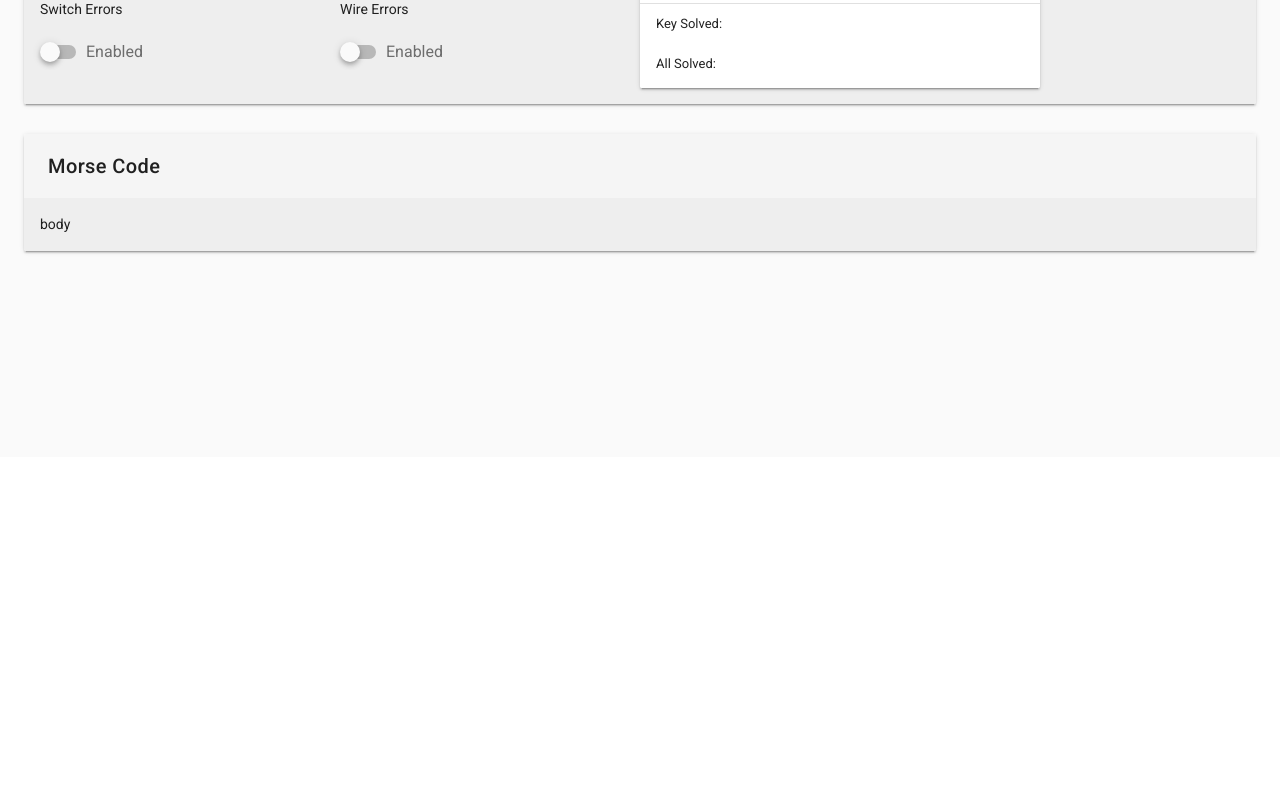
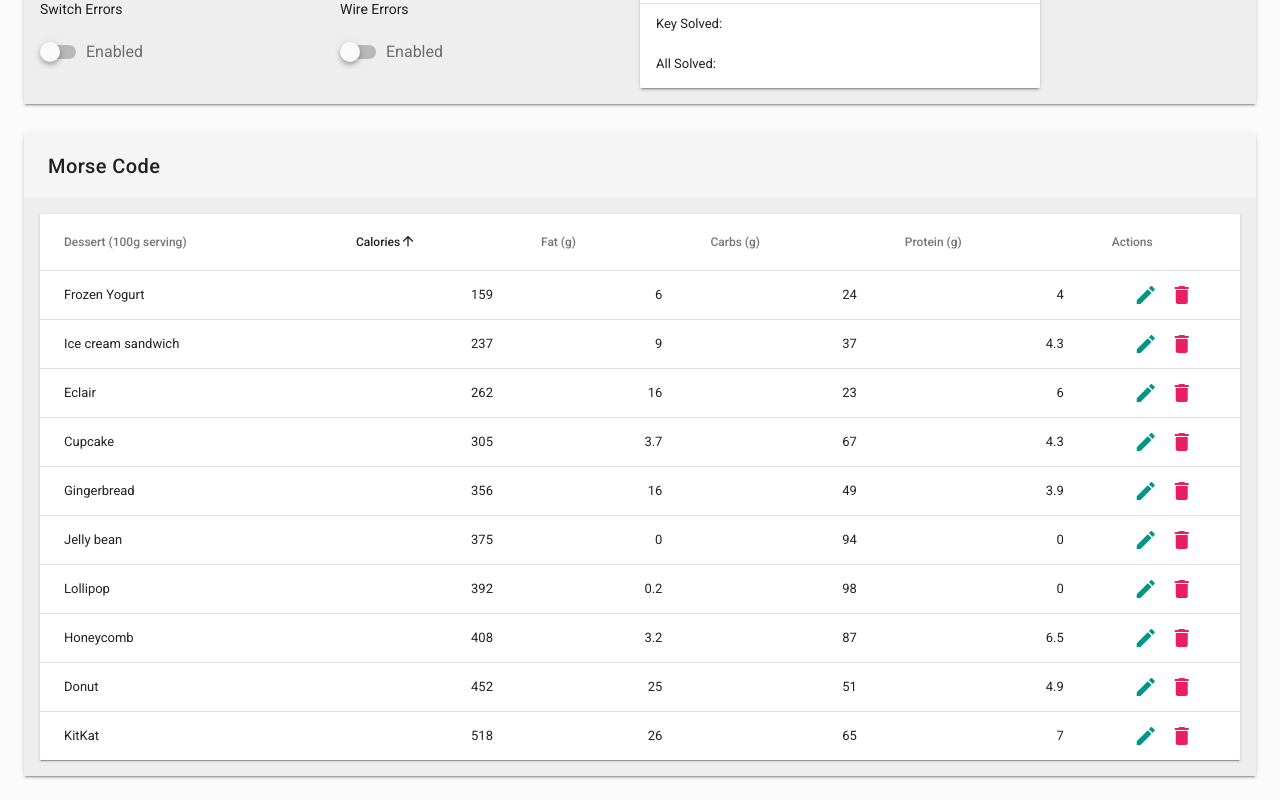
Before and after one commit to kevinclement/exitpuzzles-web-admin, a Vue app: page /#/control in a window 1280 px wide. Before the commit this address led to /#/. Shown: the part 343-1143 px from the top of the page. Before the commit the page ends 800 px from the top, so only its background shows below. Built offline with nearby package versions, Linux system fonts and the light colour scheme; what vuefire would draw is missing.

Commit message:
sample dessert table before cleanup

```diff
--- a/src/components/Control.Morse.vue
+++ b/src/components/Control.Morse.vue
@@ -9,7 +9,31 @@
     </v-toolbar>
 
     <v-card-text class="grey lighten-3">
-      body
+      <v-data-table
+      :headers="headers"
+      :items="items"
+      hide-actions
+      class="elevation-1"
+      >
+        <template slot="items" slot-scope="props">
+          <td>{{ props.item.name }}</td>
+          <td class="text-xs-right">{{ props.item.calories }}</td>
+          <td class="text-xs-right">{{ props.item.fat }}</td>
+          <td class="text-xs-right">{{ props.item.carbs }}</td>
+          <td class="text-xs-right">{{ props.item.protein }}</td>
+          <td class="justify-center layout px-0">
+            <v-btn icon class="mx-0" @click="editItem(props.item)">
+              <v-icon color="teal">edit</v-icon>
+            </v-btn>
+            <v-btn icon class="mx-0" @click="deleteItem(props.item)">
+              <v-icon color="pink">delete</v-icon>
+            </v-btn>
+          </td>
+        </template>
+        <template slot="no-data">
+          <v-btn color="primary" @click="initialize">Reset</v-btn>
+        </template>
+      </v-data-table>
     </v-card-text>
 
   </v-card>
@@ -17,6 +41,156 @@
 
 </template>
 
+<script>
+  export default {
+    data: () => ({
+      dialog: false,
+      headers: [
+        {
+          text: 'Dessert (100g serving)',
+          align: 'left',
+          sortable: false,
+          value: 'name'
+        },
+        { text: 'Calories', value: 'calories' },
+        { text: 'Fat (g)', value: 'fat' },
+        { text: 'Carbs (g)', value: 'carbs' },
+        { text: 'Protein (g)', value: 'protein' },
+        { text: 'Actions', value: 'name', sortable: false }
+      ],
+      items: [],
+      editedIndex: -1,
+      editedItem: {
+        name: '',
+        calories: 0,
+        fat: 0,
+        carbs: 0,
+        protein: 0
+      },
+      defaultItem: {
+        name: '',
+        calories: 0,
+        fat: 0,
+        carbs: 0,
+        protein: 0
+      }
+    }),
+    computed: {
+      formTitle () {
+        return this.editedIndex === -1 ? 'New Item' : 'Edit Item'
+      }
+    },
+    watch: {
+      dialog (val) {
+        val || this.close()
+      }
+    },
+    created () {
+      this.initialize()
+    },
+    methods: {
+      initialize () {
+        this.items = [
+          {
+            name: 'Frozen Yogurt',
+            calories: 159,
+            fat: 6.0,
+            carbs: 24,
+            protein: 4.0
+          },
+          {
+            name: 'Ice cream sandwich',
+            calories: 237,
+            fat: 9.0,
+            carbs: 37,
+            protein: 4.3
+          },
+          {
+            name: 'Eclair',
+            calories: 262,
+            fat: 16.0,
+            carbs: 23,
+            protein: 6.0
+          },
+          {
+            name: 'Cupcake',
+            calories: 305,
+            fat: 3.7,
+            carbs: 67,
+            protein: 4.3
+          },
+          {
+            name: 'Gingerbread',
+            calories: 356,
+            fat: 16.0,
+            carbs: 49,
+            protein: 3.9
+          },
+          {
+            name: 'Jelly bean',
+            calories: 375,
+            fat: 0.0,
+            carbs: 94,
+            protein: 0.0
+          },
+          {
+            name: 'Lollipop',
+            calories: 392,
+            fat: 0.2,
+            carbs: 98,
+            protein: 0
+          },
+          {
+            name: 'Honeycomb',
+            calories: 408,
+            fat: 3.2,
+            carbs: 87,
+            protein: 6.5
+          },
+          {
+            name: 'Donut',
+            calories: 452,
+            fat: 25.0,
+            carbs: 51,
+            protein: 4.9
+          },
+          {
+            name: 'KitKat',
+            calories: 518,
+            fat: 26.0,
+            carbs: 65,
+            protein: 7
+          }
+        ]
+      },
+      editItem (item) {
+        this.editedIndex = this.items.indexOf(item)
+        this.editedItem = Object.assign({}, item)
+        this.dialog = true
+      },
+      deleteItem (item) {
+        const index = this.items.indexOf(item)
+        confirm('Are you sure you want to delete this item?') && this.items.splice(index, 1)
+      },
+      close () {
+        this.dialog = false
+        setTimeout(() => {
+          this.editedItem = Object.assign({}, this.defaultItem)
+          this.editedIndex = -1
+        }, 300)
+      },
+      save () {
+        if (this.editedIndex > -1) {
+          Object.assign(this.items[this.editedIndex], this.editedItem)
+        } else {
+          this.items.push(this.editedItem)
+        }
+        this.close()
+      }
+    }
+  }
+</script>
+
 <style scoped>
 .morseCard {
   margin-top: 30px;
```
